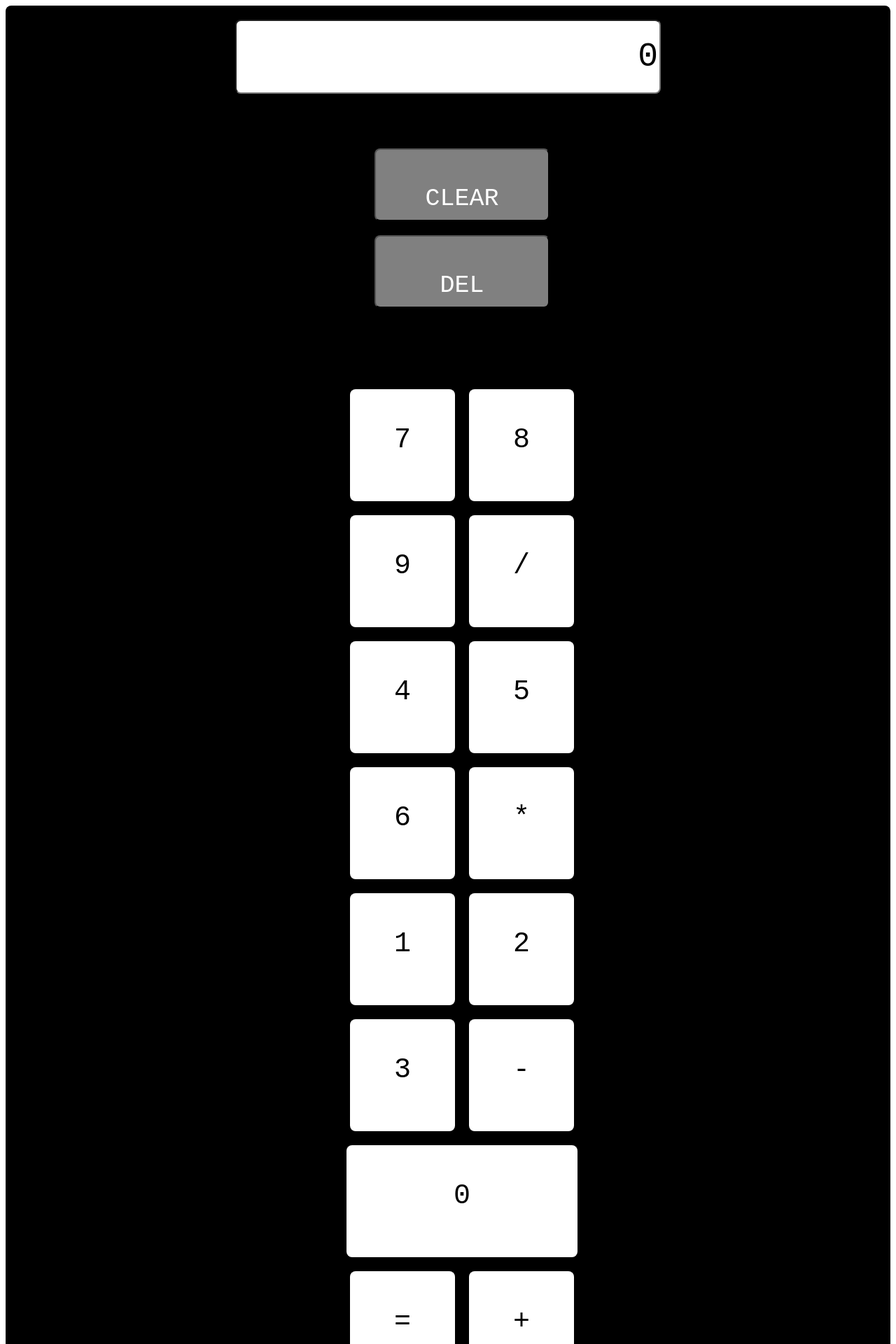
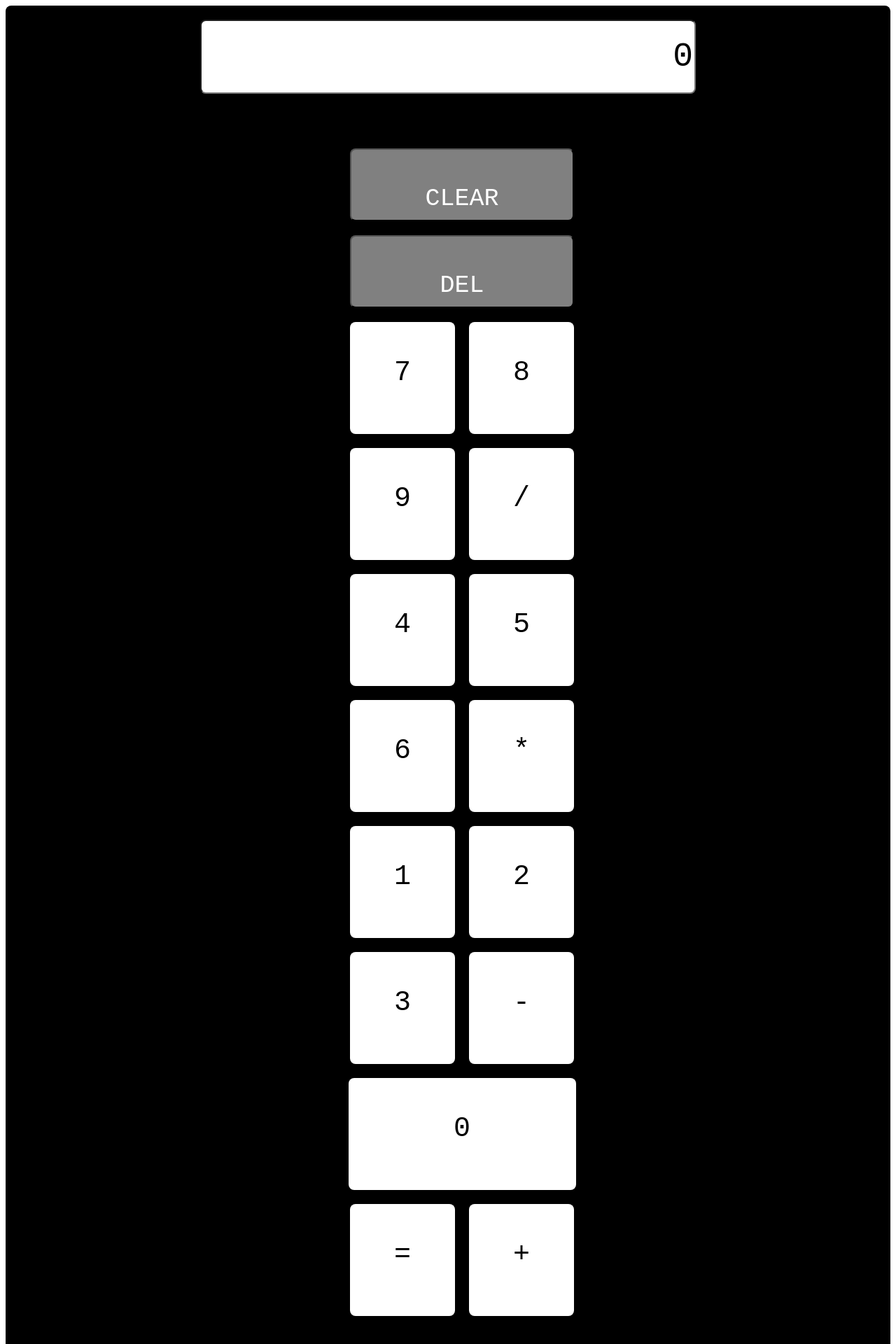
Before and after one commit to Mutheeswari/calculator-react, a React (Create React App) app in the folder calculator-app/: page / in a window 1280 px wide. Shown: the top 1920 px of the page at 70% size. Built offline with nearby package versions, Linux system fonts and the light colour scheme.

Commit message:
Changes made in button number size

```diff
--- a/calculator-app/src/App.css
+++ b/calculator-app/src/App.css
@@ -7,7 +7,7 @@ ul.ul-numbers {
 }
 
 .set-width {
-  width: 600px;
+  width: 700px;
   height: 100px;
   font-size: 48px;
   border-radius: 8px;
@@ -18,7 +18,7 @@ ul.ul-numbers {
 .App-header {
   background-color: black;
   border-radius: 8px;
-  min-height: 10vh;
+  min-height: 5vh;
   display: flex;
   flex-direction: column;
   align-items: center;
@@ -29,7 +29,7 @@ ul.ul-numbers {
 }
 
 .button-zero {
-  width: 230px;
+  width: 225px;
   border-radius: 8px;
   font-size: 40px;
   font-family: 'Cutive Mono', monospace;
@@ -62,7 +62,7 @@ ul.ul-numbers {
 }
 
 .button-cldel {
-  width: 250px;
+  width: 320px;
   border-radius: 8px;
   font-size: 35px;
   height: 70px;
--- a/calculator-app/src/Buttonnumbers.js
+++ b/calculator-app/src/Buttonnumbers.js
@@ -75,8 +75,7 @@ function Buttonnumbers() {
           >
             {buttonName.delete}
           </button>
-        </ul>
-        <ul className="ul-numbers">{listItems} </ul>
+          {listItems} </ul>
       </header>
     </div>
   );
```
